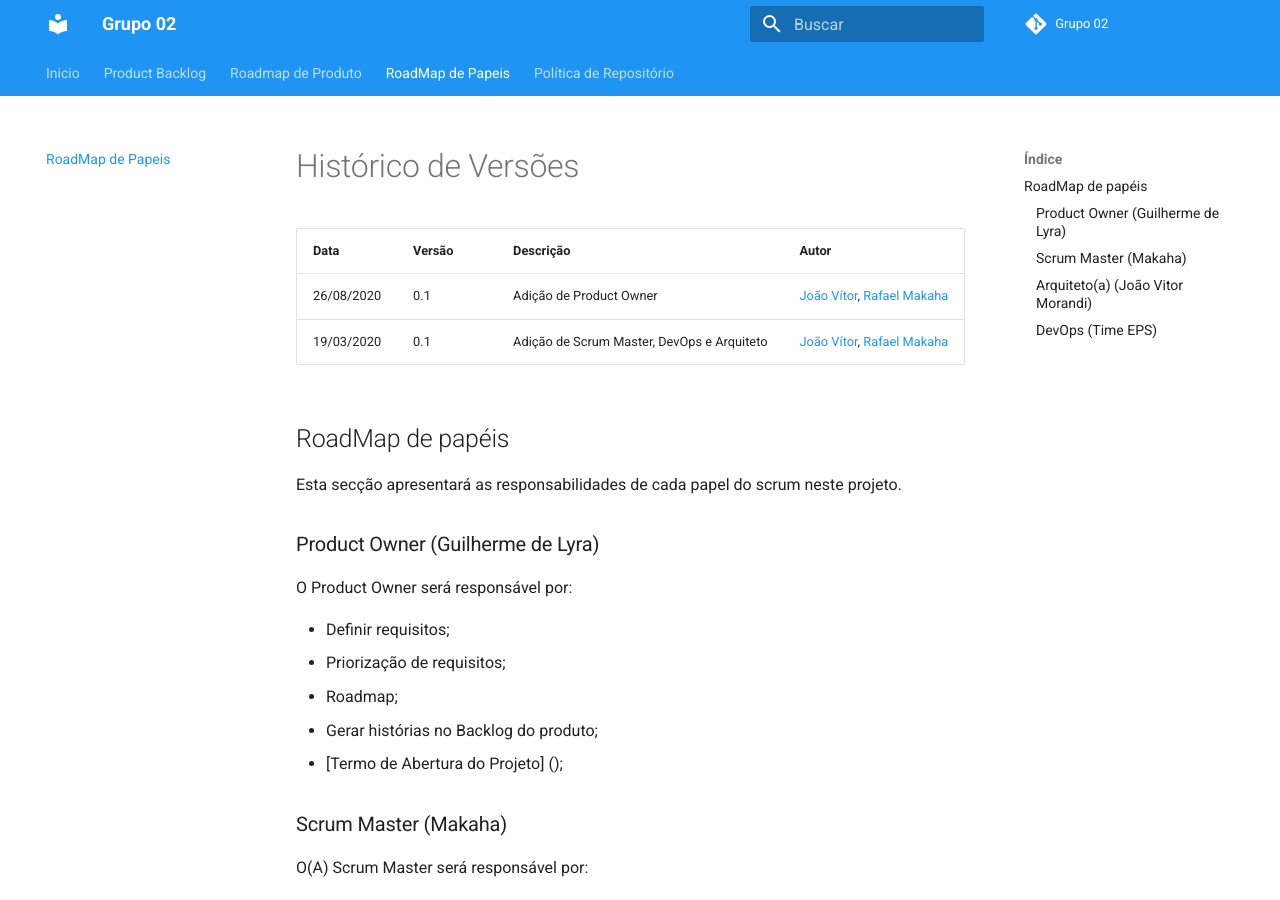
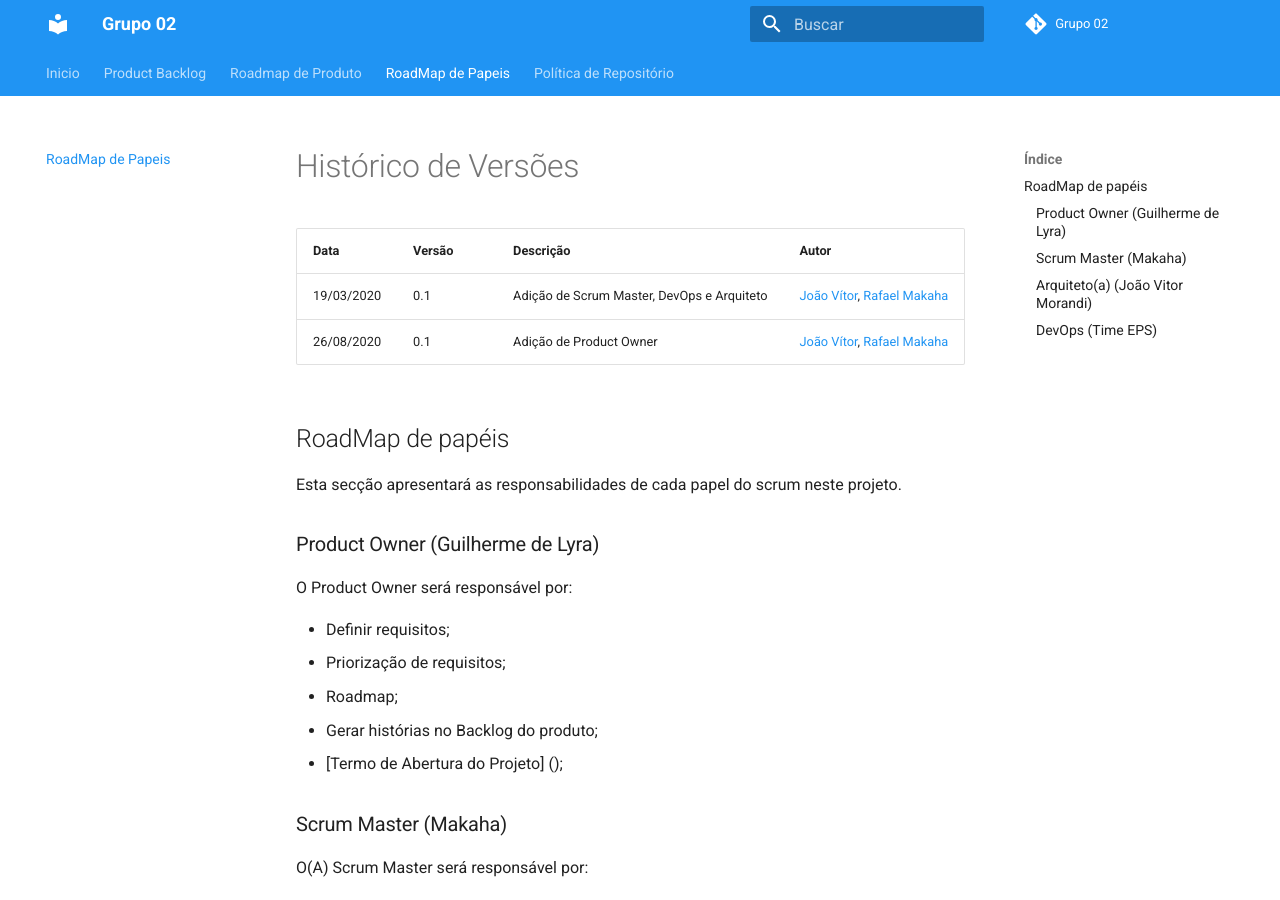
Before and after one commit to fga-eps-mds/2020.1-GaiaDex-wiki, an MkDocs documentation site: the page built from docs/roadmap/roles_roadmap.md, in a window 1280 px wide and 900 px high. Built offline with MkDocs 1.6.1 and Material for MkDocs 9.7.7, drawn with Linux system fonts in a browser that asks for light colours; comment, search, counter and statistics services are not loaded; old or Windows-style settings are respelled for this version of MkDocs.

Commit message:
Updated version tracker
Co-authored-by: Joao Vitor Morandi <joao.lemos4000@gmail.com>

```diff
--- a/docs/roadmap/roles_roadmap.md
+++ b/docs/roadmap/roles_roadmap.md
@@ -2,8 +2,8 @@
 
 |Data           |Versão     |Descrição          |Autor                   |
 | ----------------------------| --------------------------- | ------------------------------------  | ----------------------|
+|19/03/2020|0.1| Adição de Scrum Master, DevOps e Arquiteto |[João Vítor](http://github.com/joaovitorml), [Rafael Makaha](http://github.com/rafaelmakaha) |
 |26/08/2020|0.1| Adição de Product Owner |[João Vítor](http://github.com/joaovitorml), [Rafael Makaha](http://github.com/rafaelmakaha) |
-|19/03/2020|0.1| Adição de Scrum Master, DevOps e Arquiteto |[João Vítor](http://github.com/joaovitorml), [Rafael Makaha](http://github.com/rafaelmakaha) |
 
 ## RoadMap de papéis
 
```
